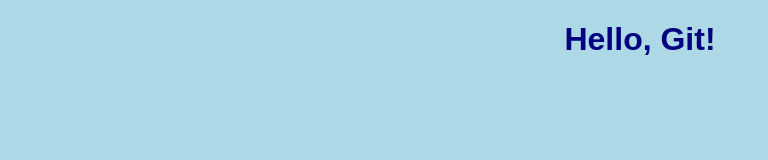
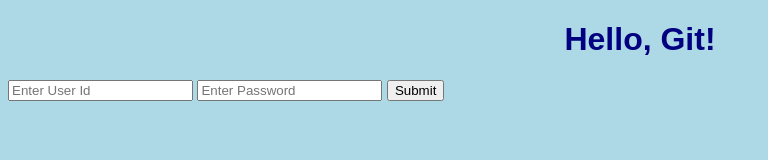
Before and after one commit to tee468569/My-repo, a plain HTML site: page index.html in a window 1280 px wide. Shown: the whole page, without its empty margins (0-768 px from the left). Drawn offline with Linux system fonts and the light colour scheme.

Commit message:
added form to HTML

```diff
--- a/index.html
+++ b/index.html
@@ -9,6 +9,11 @@
   </head>
   <body>
     <h1>Hello, Git!</h1>
+    <form>
+      <input type="user-id" placeholder="Enter User Id" />
+      <input type="Password" placeholder="Enter Password" />
+      <button type="submit">Submit</button>
+    </form>
     <script src="index.js"></script>
   </body>
 </html>
```
